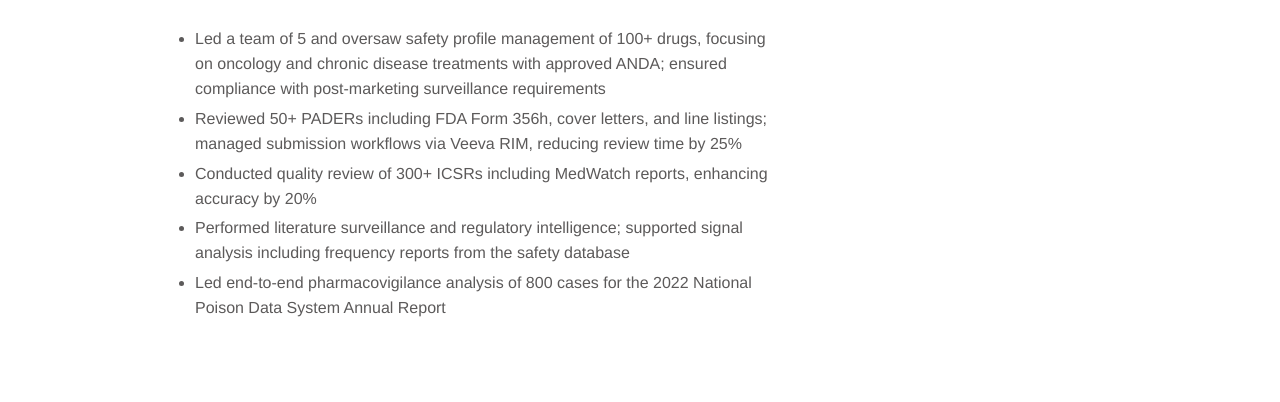
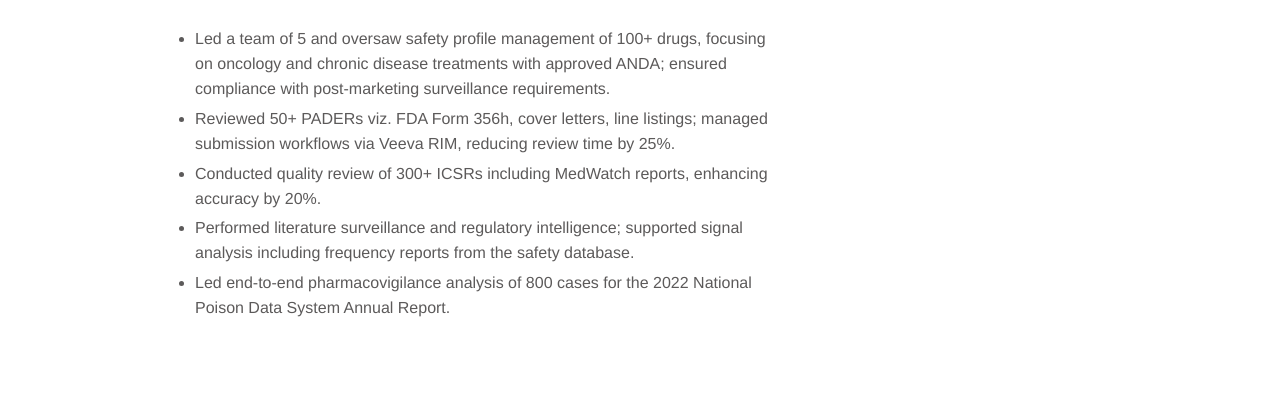
Before and after one commit to deekshakalia/deekshakalia.github.io, a Jekyll site: the page built from _team/awinsa-life-sciences.md, in a window 1280 px wide. Shown: the part 275-677 px from the top of the page. Built offline with Jekyll 4.4.1, drawn with Linux system fonts in a browser that asks for light colours.

Commit message:
Update experience visibility and enhance team member descriptions
- Adjust experience item visibility in the about layout to reveal more items based on index.
- Refine descriptions in team member markdown files for clarity and consistency, ensuring proper punctuation and formatting.
- Improve readability of contributions across various roles in the team documentation.

```diff
--- a/_layouts/about.html
+++ b/_layouts/about.html
@@ -21,7 +21,7 @@
     <div class="experience-timeline">
       {% assign experiences = site.team | sort: "weight" %}
       {% for exp in experiences %}
-      <div class="experience-item{% if forloop.index > 2 %} experience-item-hidden{% endif %}">
+      <div class="experience-item{% if forloop.index > 3 %} experience-item-hidden{% endif %}">
         <div class="experience-marker">
           <div class="experience-dot"></div>
         </div>
--- a/_team/awinsa-life-sciences.md
+++ b/_team/awinsa-life-sciences.md
@@ -8,8 +8,8 @@
 weight: 3
 ---
 
-- Led a team of 5 and oversaw safety profile management of 100+ drugs, focusing on oncology and chronic disease treatments with approved ANDA; ensured compliance with post-marketing surveillance requirements
-- Reviewed 50+ PADERs including FDA Form 356h, cover letters, and line listings; managed submission workflows via Veeva RIM, reducing review time by 25%
-- Conducted quality review of 300+ ICSRs including MedWatch reports, enhancing accuracy by 20%
-- Performed literature surveillance and regulatory intelligence; supported signal analysis including frequency reports from the safety database
-- Led end-to-end pharmacovigilance analysis of 800 cases for the 2022 National Poison Data System Annual Report
+- Led a team of 5 and oversaw safety profile management of 100+ drugs, focusing on oncology and chronic disease treatments with approved ANDA; ensured compliance with post-marketing surveillance requirements.
+- Reviewed 50+ PADERs viz. FDA Form 356h, cover letters, line listings; managed submission workflows via Veeva RIM, reducing review time by 25%.
+- Conducted quality review of 300+ ICSRs including MedWatch reports, enhancing accuracy by 20%.
+- Performed literature surveillance and regulatory intelligence; supported signal analysis including frequency reports from the safety database.
+- Led end-to-end pharmacovigilance analysis of 800 cases for the 2022 National Poison Data System Annual Report.
```
Also changed, not shown: _team/jubilant-generics.md (+1 -1 lines), _team/vivpro-corp.md (+3 -3 lines).
